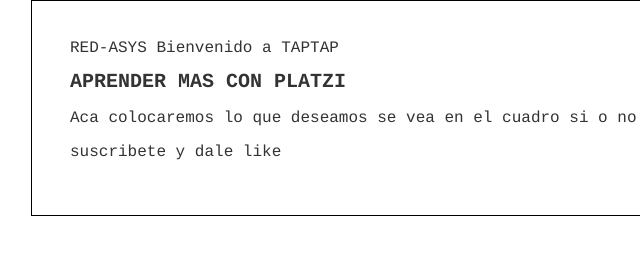
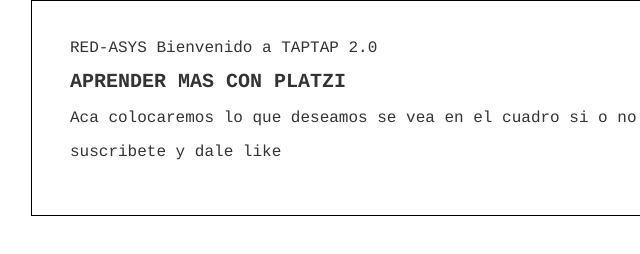
Before and after one commit to DavidMazariegosIT/hyperblog, a plain HTML site: page blogpos.html in a window 1280 px wide. Shown: the full height of the page, 122-762 px from the left. Drawn offline with Linux system fonts and the light colour scheme.

Commit message:
una version distinta

```diff
--- a/blogpos.html
+++ b/blogpos.html
@@ -10,7 +10,7 @@
             <div id:"cabecera">
                 RED-ASYS
                 <span id="tagline">
-                    Bienvenido a TAPTAP
+                    Bienvenido a TAPTAP 2.0
                 </span>
             </div>
         <div id="post">
```
